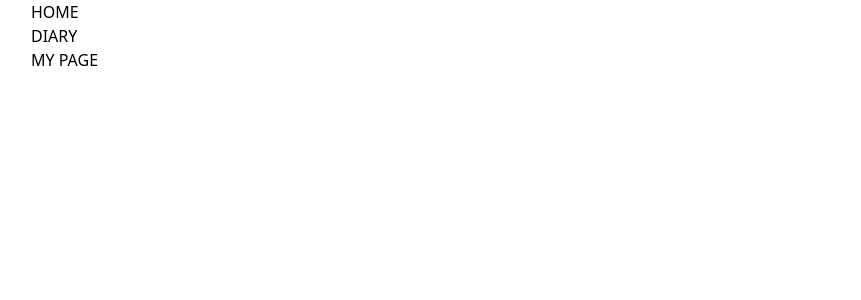
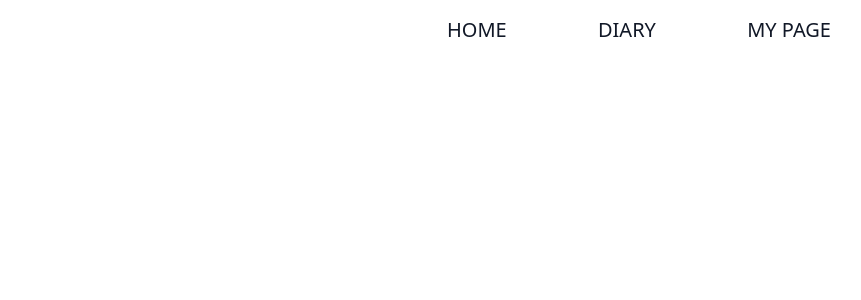
Before and after one commit to jhsonnn/today, a React (Vite) app in the folder today/: page / in a window 1280 px wide. Shown: the top 300 px of the page, without its empty margins (1-862 px from the left). Built offline with nearby package versions, Linux system fonts and the light colour scheme.

Commit message:
✨ 헤더

```diff
--- a/today/src/Components/header/Header.tsx
+++ b/today/src/Components/header/Header.tsx
@@ -1,11 +1,11 @@
 
 const Header = () => {
   return (
-    <div className="mx-auto max-w-7xl sm:px-6 lg:px-8">
-      <ul className="list-none">
-        <li>HOME</li>
-        <li>DIARY</li>
-        <li>MY PAGE</li>
+    <div className="mx-auto max-w-7xl sm:px-6 lg:px-8 flex justify-center ">
+      <ul className="list-none py-4 text-xl font-medium flex justify-between w-96">
+        <li className="text-gray-900 hover:text-todayPink cursor-pointer">HOME</li>
+        <li className="text-gray-900 hover:text-todayPink cursor-pointer">DIARY</li>
+        <li className="text-gray-900 hover:text-todayPink cursor-pointer">MY PAGE</li>
       </ul>
 
     </div>
--- a/today/tailwind.config.js
+++ b/today/tailwind.config.js
@@ -2,7 +2,17 @@
 export default {
   content: ["./index.html", "./src/**/*.{js,ts,jsx,tsx}"],
   theme: {
-    extend: {},
+    extend: {
+      colors: {
+        todayPink: "#ED7B9C",
+        todayPurple: "#847BED",
+        todayBlue: "#4E91FC",
+        todayNavy: "#3B475A",
+        todayOrange: "#FCAA430",
+        todayGreen: "#72C18E",
+        todayRed: "#F95F5F",
+      },
+    },
   },
   plugins: [],
 };
```
